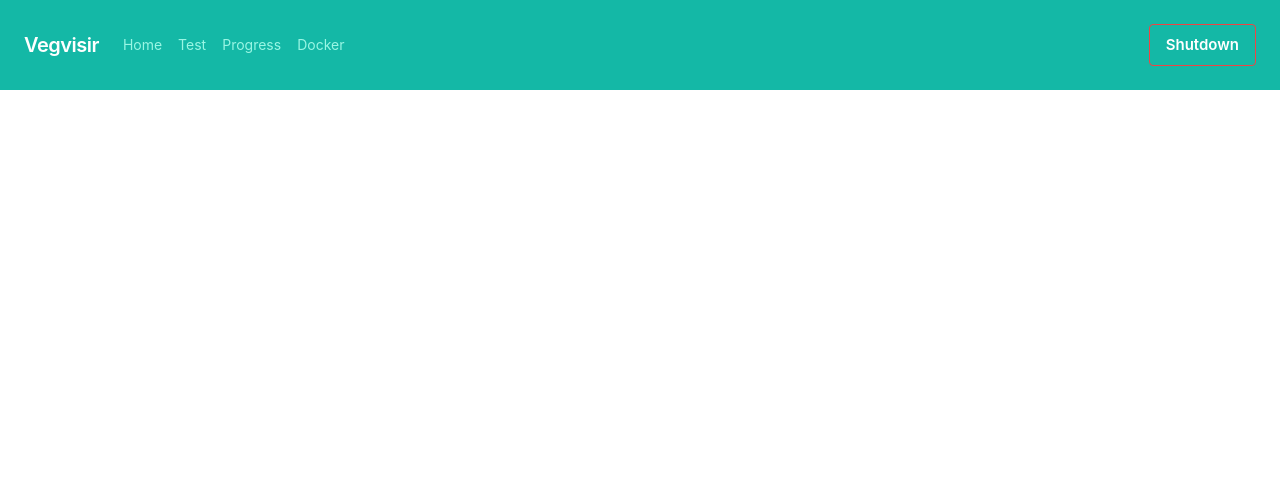
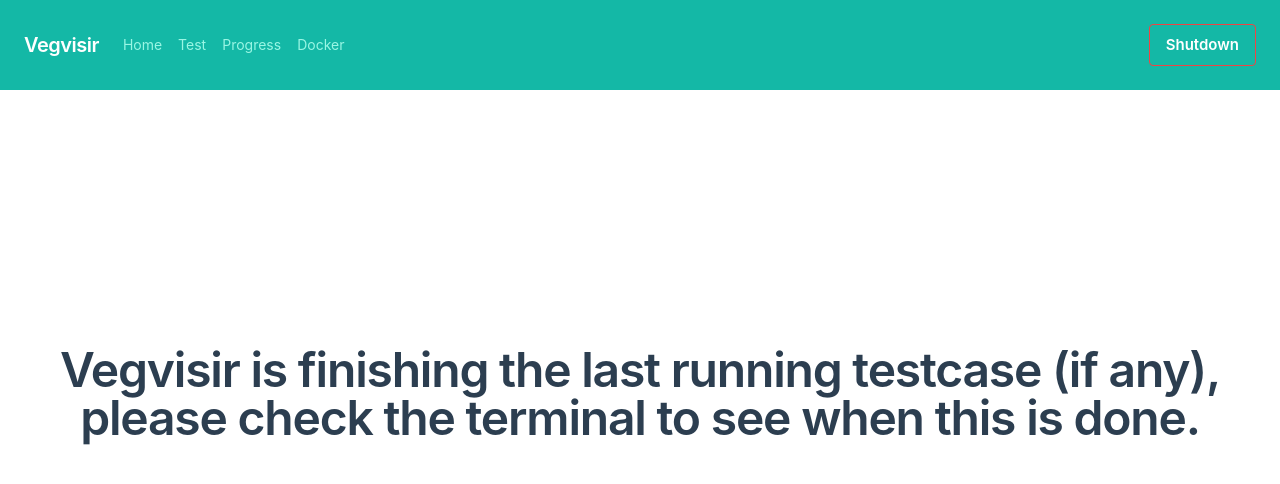
Before and after one commit to JorisHerbots/vegvisir, a Vue app in the folder vegvisirweb/: page /shutting_down in a window 1280 px wide. Shown: the top 484 px of the page. Built offline with nearby package versions, Linux system fonts and the light colour scheme.

Commit message:
Added shutting down page

```diff
--- a/vegvisirweb/src/App.vue
+++ b/vegvisirweb/src/App.vue
@@ -77,10 +77,12 @@ export default {
           method: "GET"
         })
         .then(response => {
-              console.log(response);
+          this.$router.push({ path: '/shutting_down' })
+          this.showShutdown = false
         })
         .catch(error => {
-          console.log(error);
+          this.$router.push({ path: '/shutting_down' })
+          this.showShutdown = false
         })
     }
   },
--- a/vegvisirweb/src/router/index.ts
+++ b/vegvisirweb/src/router/index.ts
@@ -41,6 +41,14 @@ const router = createRouter({
       // this generates a separate chunk (About.[hash].js) for this route
       // which is lazy-loaded when the route is visited.
       component: () => import('../views/ConfigureDocker.vue')
+    },
+    {
+      path: '/shutting_down',
+      name: 'shutting_down',
+      // route level code-splitting
+      // this generates a separate chunk (About.[hash].js) for this route
+      // which is lazy-loaded when the route is visited.
+      component: () => import('../views/ShuttingDown.vue')
     }
     //
   ]
--- /dev/null
+++ b/vegvisirweb/src/views/ShuttingDown.vue
@@ -0,0 +1,7 @@
+
+
+<template>
+  <main>
+      <div class="font-semibold text-5xl font-medium tracking-tight content-center text-center mt-64">Vegvisir is finishing the last running testcase (if any), please check the terminal to see when this is done.</div>
+  </main>
+</template>
```
